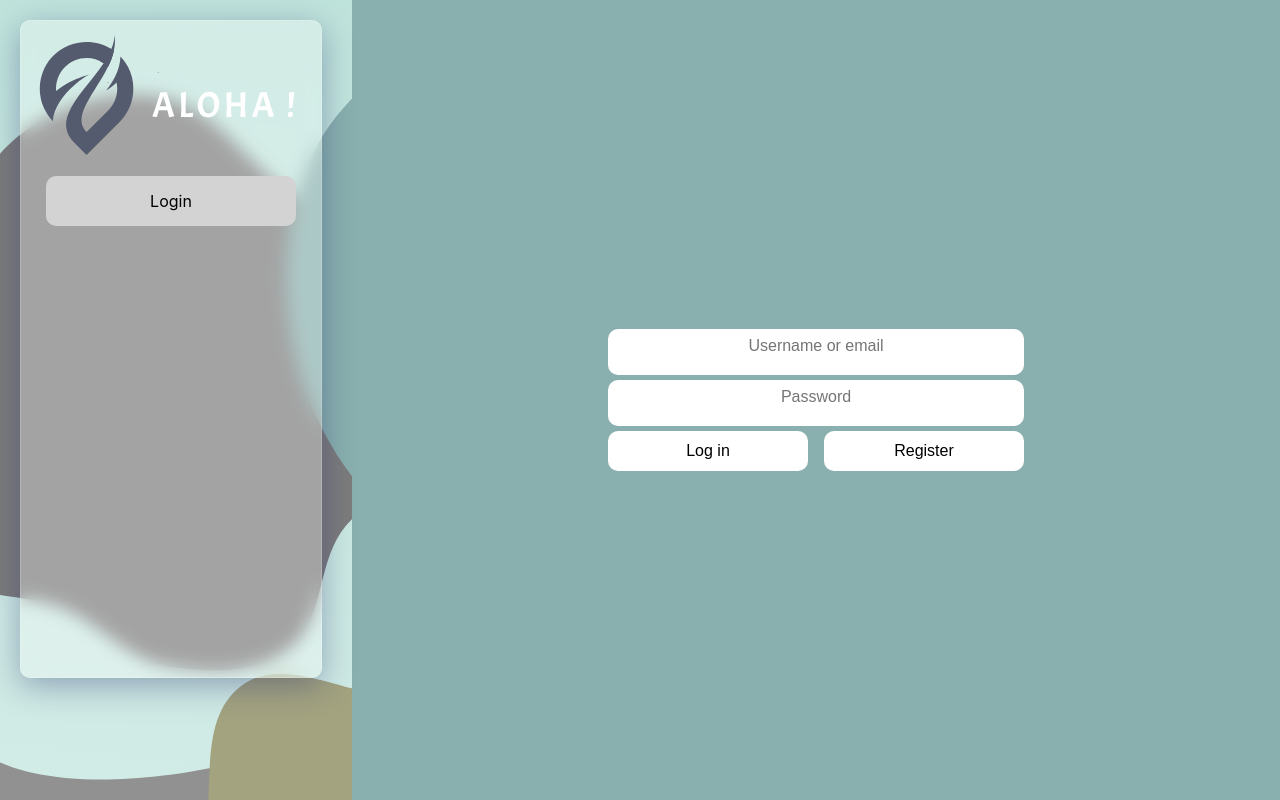
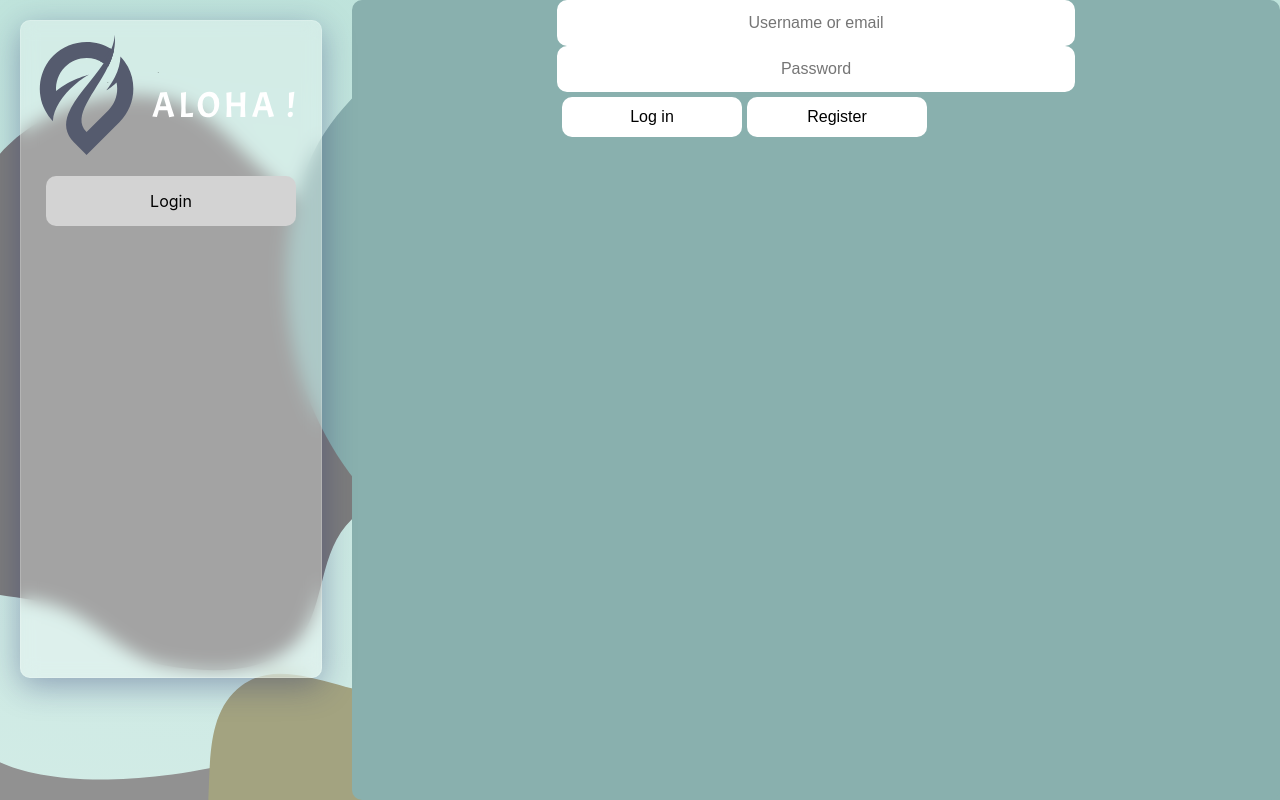
Before and after one commit to camilawfranco/techlabs_group3, a React (Create React App) app in the folder frontend/: page / in a window 1280 px wide. Built offline with nearby package versions, Linux system fonts and the light colour scheme.

Commit message:
Update Login.js

```diff
--- a/frontend/src/routes/Login.js
+++ b/frontend/src/routes/Login.js
@@ -8,12 +8,8 @@ const Login = () => {
   return (
          <LoginWindow>
             <form>
-            <Fenster>
               <InputField input id="loginField" type="text" name="login" placeholder="Username or email" />
-            </Fenster>
-            <Fenster>
               <InputField input id="psdField" type="password" name="password" placeholder="Password" />
-            </Fenster>
               <BottonBox>
               <Button id="submitBtn" type="submit" name="submit">Log in</Button>
               <Button id="registerBtn" type="submit" name="submit">Register</Button>
@@ -23,22 +19,47 @@ const Login = () => {
   );
 };
 
-
 export default Login;
 const LoginWindow = styled.div`
       display: flex;
-      border-radius: 10px, white;
       flex-direction: column;
+      align-items: center;
+      border-radius: 10px;
+      background: #89b0ae;
+      height: 100vh;
+
+`
+const InputField = styled.input`
+      display: flex;
       justify-content: center;
-      background: #89b0ae;
       align-items: center;
-      height: 100vh;
+      border-style: solid;
+      border-color: white;
+      border-radius: 10px;
+      text-align: center;
+      font-color: #555b6e;
+      font-size: medium;
+      outline: none;
+      height: 40px;
+      width: 510px;
+`
+
+const BottonBox = styled.div`
+      display: flex;
+      flex-direction: row;
+      gap: 5px;
+      margin: 5px;
+      border-radius: 10px;
+      border-color: white;
 `
 
 const Button = styled.button`
+      display: flex;
+      justify-content: center;
+      align-items: center;
       text-align: center;
       height: 40px;
-      width: 200px;
+      width: 180px;
       background-color: white;
       border: solid, white;
       border-radius: 10px;
@@ -46,34 +67,3 @@ const Button = styled.button`
       font-color: #555b6e;
       font-size: medium;
 `
-
-const BottonBox = styled.div`
-      display: flex;
-      flex-direction: row;
-      gap: 16px;
-      margin: 5px;
-      border-radius: 10px;
-      border-color: white;
-`
-
-const Fenster = styled.div`
-      text-align: center;
-      height: 40px;
-      width: 410px;
-      font-color: #555b6e;
-      font-size: 20px;
-      border-style: solid;
-      background-color: white;
-      border-color: white;
-      border-radius: 10px;
-      margin: 5px;
-`
-
-const InputField = styled.input`
-      border-style: solid;
-      border-color: white;
-      text-align: center;
-      font-color: #555b6e;
-      font-size: medium;
-      outline:none;
-`
```
Lines whose indentation alone changed are shown as unchanged.
